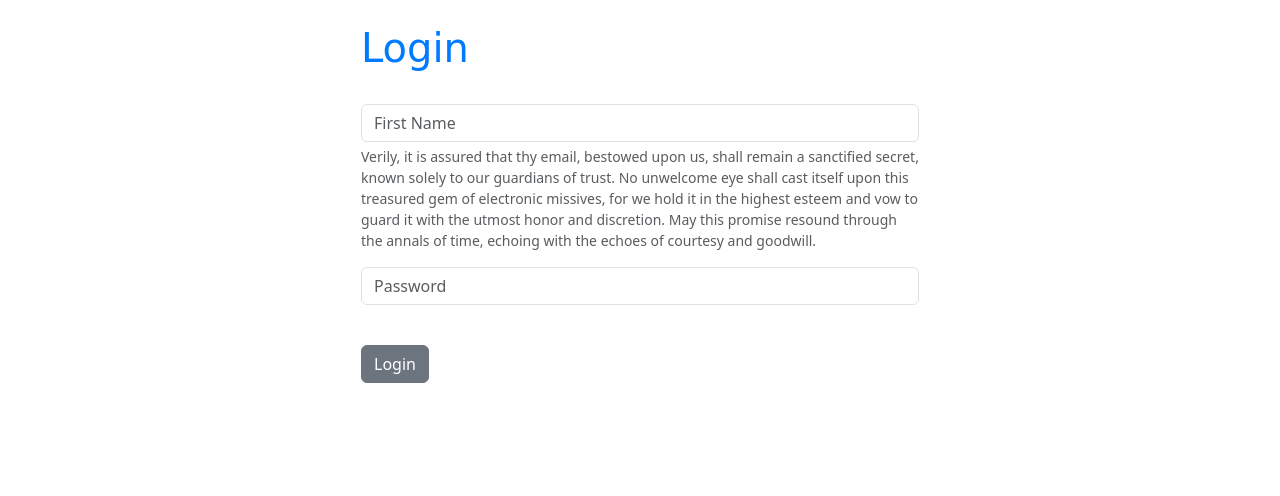
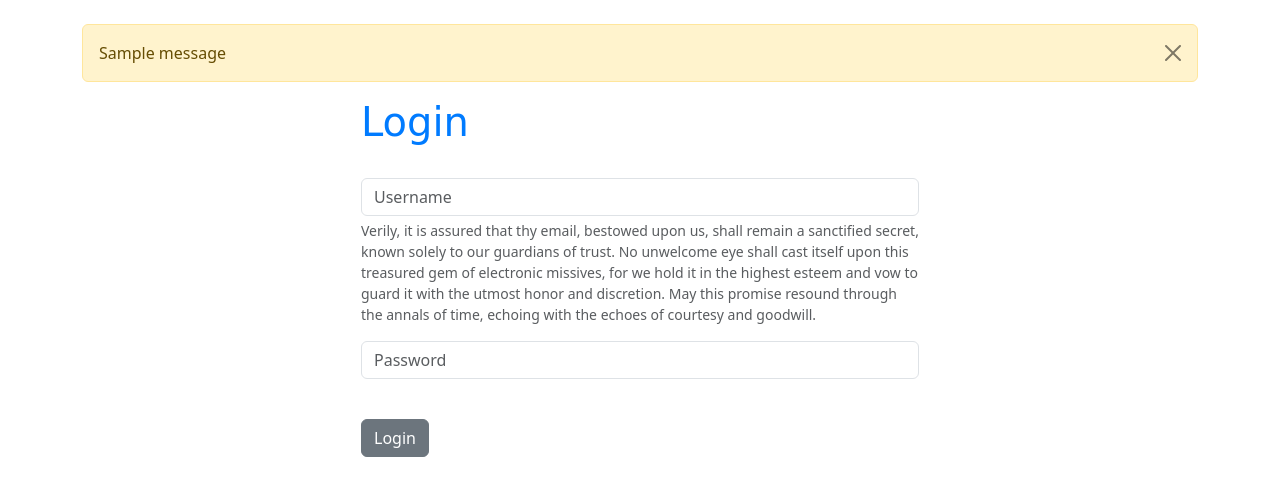
Before and after one commit to 3raulo9/jb-project-pre-final, a Django app: page / in a window 1280 px wide. Shown: the part 56-552 px from the top of the page. Run offline with Django 4.2, Linux system fonts and the light colour scheme; tables that the repository leaves empty hold one stand-in row (values such as "Sample post"); one stand-in notice (Sample message) is shown.

Commit message:
login functioninmg

```diff
--- a/JBcrmProject/website/templates/base.html
+++ b/JBcrmProject/website/templates/base.html
@@ -14,6 +14,16 @@
 
     <div class="container">
         <br/>
+        {% if messages %}
+          {% for message in messages %}
+          <div class="alert alert-warning alert-dismissible fade show" role="alert">
+            {{message}}
+            <button type="button" class="btn-close" data-bs-dismiss="alert" aria-label="Close"></button>
+          </div>
+
+            {% endfor %}
+        {% endif %}
+
         {% block content %}
         {% endblock %}
     </div>
--- a/JBcrmProject/website/templates/home.html
+++ b/JBcrmProject/website/templates/home.html
@@ -3,13 +3,17 @@
 {% block content %}
 
 <div class="col-md-6 offset-md-3">
-    <h1 style="color: #007bff; font-family: 'Cursive', cursive;">Login</h1>
+
+{% if user.is_authenticated %}
+<h1> hello word</h1>
+{% else %}
+<h1 style="color: #007bff; font-family: 'Cursive', cursive;">Login</h1>
 <form method="POST" action="{% url 'home' %}">
     {% csrf_token %}
     <form>
         <br/>
         <div class="mb-3">
-          <input type="text" class="form-control" name="first_name", placeholder="First Name" required>
+          <input type="text" class="form-control" name="username", placeholder="Username" required>
           <div id="emailHelp" class="form-text">Verily, it is assured that thy email, bestowed upon us, shall remain a sanctified secret, known solely to our guardians of trust. No unwelcome eye shall cast itself upon this treasured gem of electronic missives, for we hold it in the highest esteem and vow to guard it with the utmost honor and discretion. May this promise resound through the annals of time, echoing with the echoes of courtesy and goodwill.</div>
         </div>
         <div class="mb-3">
@@ -22,5 +26,7 @@
 
 </div>
 
+{% endif %}
+
 
 {% endblock %}
--- a/JBcrmProject/website/views.py
+++ b/JBcrmProject/website/views.py
@@ -1,8 +1,24 @@
-from django.shortcuts import render
+from django.shortcuts import render, redirect
 from django.contrib.auth import authenticate, login, logout
 from django.contrib import messages
 def home(request):
-    return render(request, 'home.html',{})
+
+
+    if request.method == 'POST':
+        username = request.POST['username']
+        password = request.POST['password']
+        #authenticate
+        user = authenticate(request, username=username, password=password)
+
+        if user is not None:
+            login(request, user)
+            messages.success(request, "Welcome")
+            return redirect('home')
+        else:
+            messages.success(request, "there appears to be an error, please check your details")
+            return redirect('home')
+    else:
+        return render(request, 'home.html',{})
 
 
 def logout_user(request):
```
